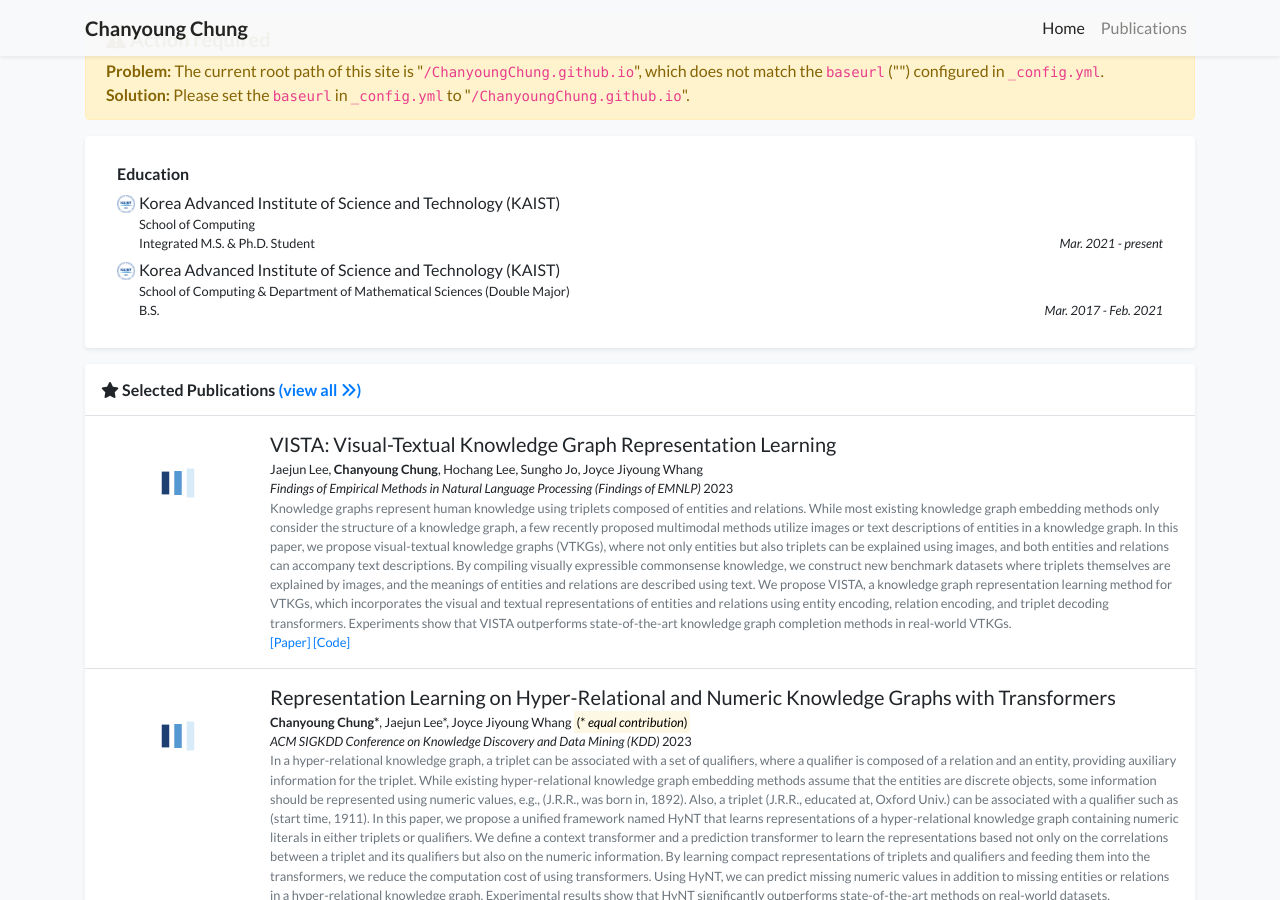
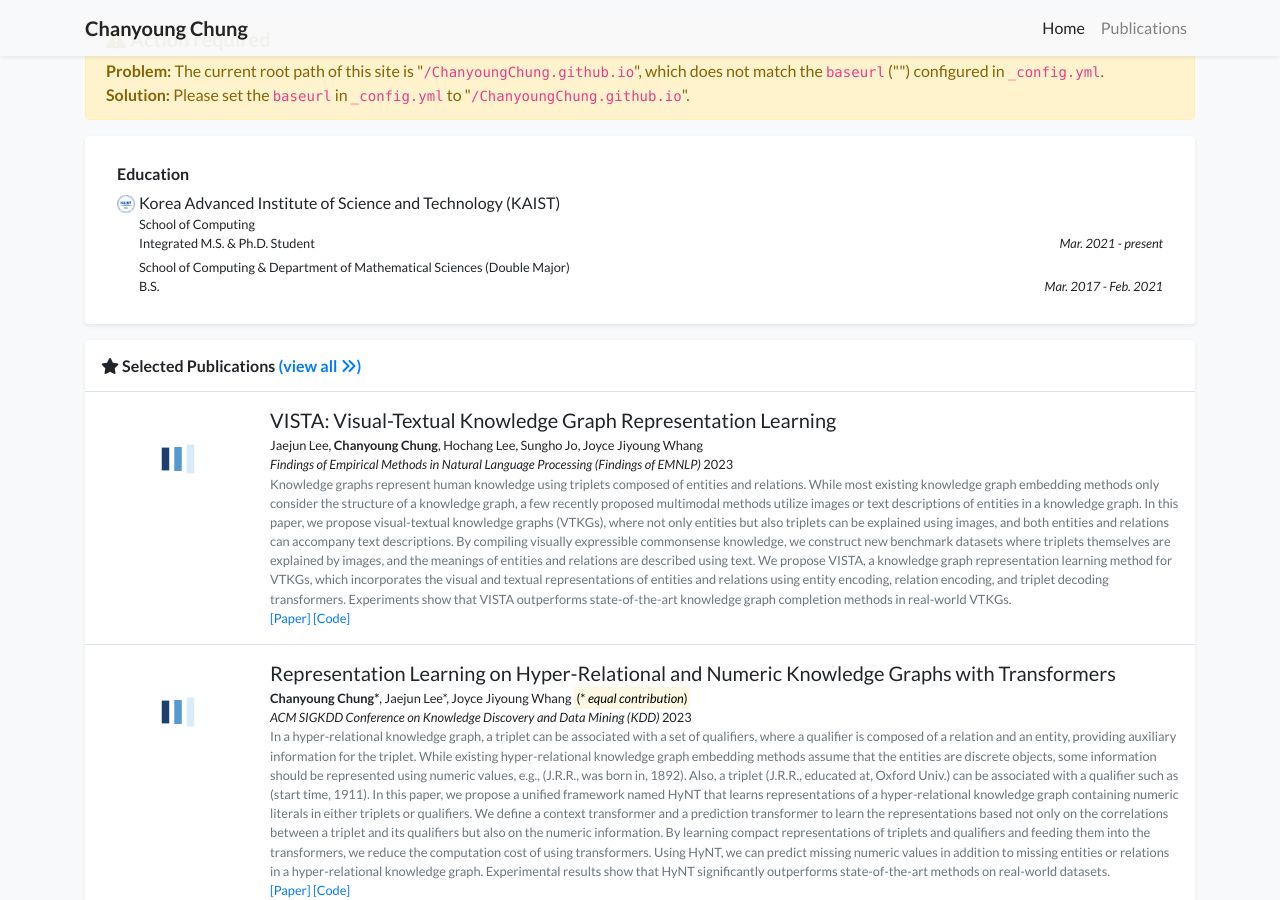
Before and after one commit to ChanyoungChung/ChanyoungChung.github.io, a Jekyll site: the page built from index.html, in a window 1280 px wide and 900 px high, scrolled down 469 px. Built offline with Jekyll 4.4.1, drawn with Linux system fonts in a browser that asks for light colours; nearby versions of some CDN libraries; a style sheet for code colours, icons or effects is not loaded.

```diff
--- a/_data/profile.yml
+++ b/_data/profile.yml
@@ -37,9 +37,7 @@ education:
     School of Computing <br/>
     Integrated M.S. & Ph.D. Student
   date: Mar. 2021 - present
-- name: Korea Advanced Institute of Science and Technology (KAIST)
-  logo: /assets/images/badges/KAIST.png
-  position: >-
+- position: >-
     School of Computing & Department of Mathematical Sciences (Double Major) <br/>
     B.S.
   date: Mar. 2017 - Feb. 2021
```
